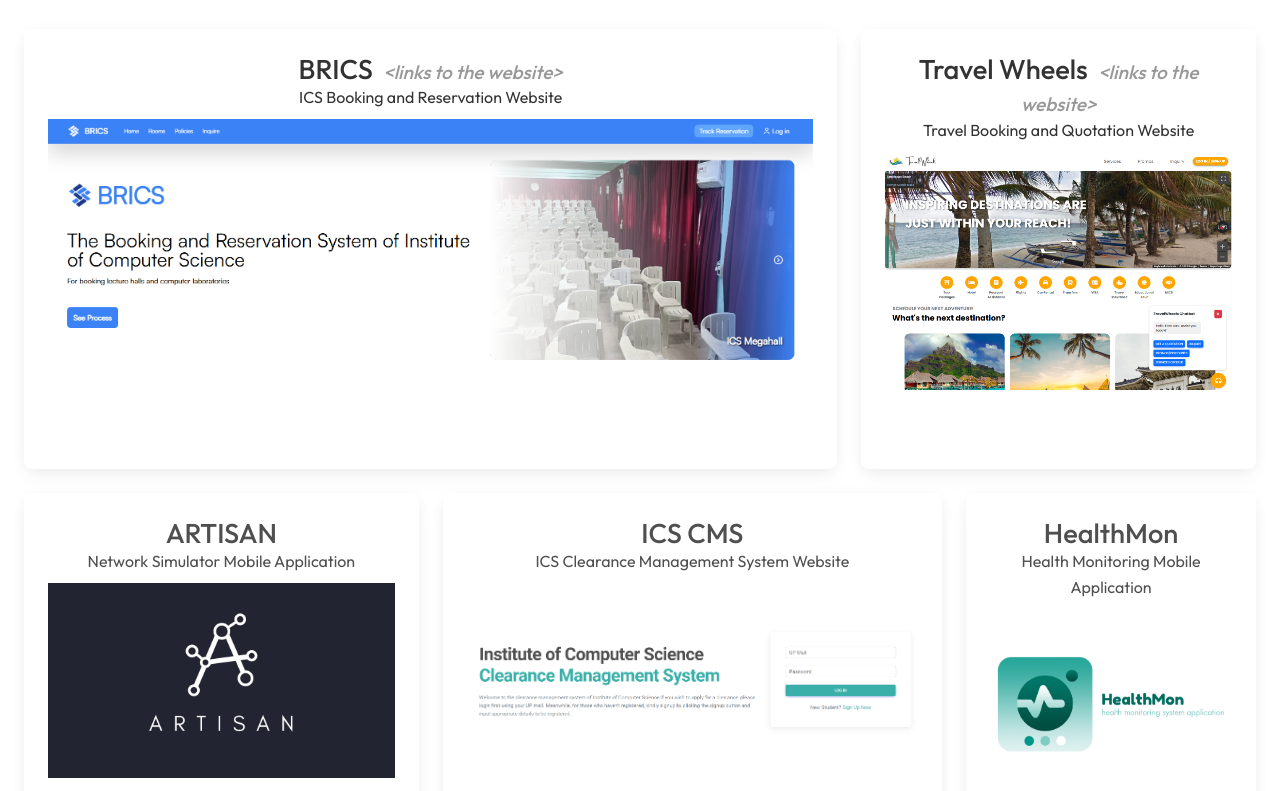
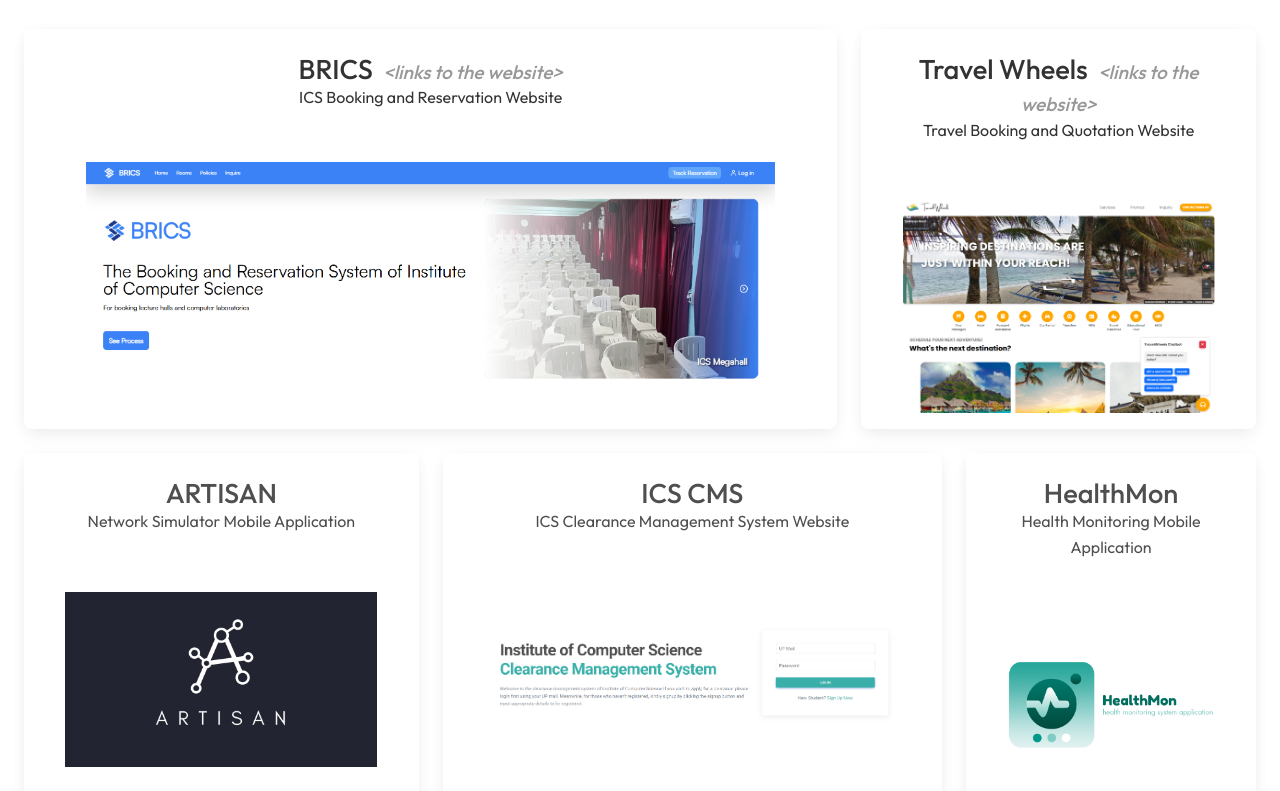
Before and after one commit to SeanConcepcion29/portfolio, a React (Create React App) app: page / in a window 1280 px wide. Shown: the part 1809-2600 px from the top of the page. Built offline with nearby package versions, Linux system fonts and the light colour scheme; a web font is replaced by a local one.

Commit message:
fix view height

```diff
--- a/src/App.js
+++ b/src/App.js
@@ -337,11 +337,11 @@
             <MDBRow>
               <MDBCol md="8" className="text-center">
                 <a href="https://brics-alpha.vercel.app/" target="_blank" rel="noopener noreferrer" style={{ textDecoration: "none" }}>
-                  <MDBCard className="card-hover" style={{ height: '55vh' }}>
+                  <MDBCard className="card-hover" style={{ height: '50vh' }}>
                     <MDBCardBody style={{ color: '#333' }}>
                       <MDBCardTitle style={{ fontSize: '1.7em', marginBottom: '0' }}> BRICS <span style={{fontSize: '0.7em', paddingLeft: '5px', opacity: '0.5', fontStyle: 'italic'}}> {'<links to the website>'} </span> </MDBCardTitle>
-                      <p className="mb-2"> ICS Booking and Reservation Website </p>
-                      <MDBCardImage src={bricsImage} className="img-fluid" style={{ objectFit: "cover" }} />
+                      <p className="mb-1"> ICS Booking and Reservation Website </p>
+                      <MDBCardImage src={bricsImage} className="img-fluid" style={{ objectFit: "contain", width: "90%", height: "90%" }} />
                     </MDBCardBody>
                   </MDBCard>
                 </a>
@@ -349,11 +349,11 @@
 
               <MDBCol md="4" className="text-center">
                 <a href="https://travelwheelsph.com/" target="_blank" rel="noopener noreferrer" style={{ textDecoration: "none" }}>
-                  <MDBCard className="card-hover" style={{ height: '55vh' }}>
+                  <MDBCard className="card-hover" style={{ height: '50vh' }}>
                     <MDBCardBody style={{ color: '#333' }}>
                       <MDBCardTitle style={{ fontSize: '1.7em', marginBottom: '0' }}> Travel Wheels <span style={{fontSize: '0.7em', paddingLeft: '5px', opacity: '0.5', fontStyle: 'italic'}}> {'<links to the website>'} </span> </MDBCardTitle>
-                      <p className="mb-2"> Travel Booking and Quotation Website </p>
-                      <MDBCardImage src={travelwheelsImage} className="img-fluid" style={{ objectFit: "cover" }} />
+                      <p className="mb-1"> Travel Booking and Quotation Website </p>
+                      <MDBCardImage src={travelwheelsImage} className="img-fluid" style={{ objectFit: "contain", width: "90%", height: "90%" }} />
                     </MDBCardBody>
                   </MDBCard>
                 </a>
@@ -362,31 +362,31 @@
 
             <MDBRow className="mt-4">
               <MDBCol md="4" className="text-center">
-                <MDBCard className="card-hover" style={{ height: '50vh' }}>
+                <MDBCard className="card-hover" style={{ height: '45vh' }}>
                   <MDBCardBody>
                     <MDBCardTitle style={{ fontSize: '1.7em', marginBottom: '0' }}> ARTISAN </MDBCardTitle>
-                    <p className="mb-2"> Network Simulator Mobile Application </p>
-                    <MDBCardImage src={artisanImage} className="img-fluid" style={{ objectFit: "cover" }} />
+                    <p className="mb-1"> Network Simulator Mobile Application </p>
+                    <MDBCardImage src={artisanImage} className="img-fluid" style={{ objectFit: "contain", width: "90%", height: "90%" }} />
                   </MDBCardBody>
                 </MDBCard>
               </MDBCol>
 
               <MDBCol md="5" className="text-center">
-                <MDBCard className="card-hover" style={{ height: '50vh' }}>
+                <MDBCard className="card-hover" style={{ height: '45vh' }}>
                   <MDBCardBody>
                     <MDBCardTitle style={{ fontSize: '1.7em', marginBottom: '0' }}> ICS CMS </MDBCardTitle>
-                    <p className="mb-2"> ICS Clearance Management System Website </p>
-                    <MDBCardImage src={icsmsImage} className="img-fluid" style={{ objectFit: "cover" }} />
+                    <p className="mb-1"> ICS Clearance Management System Website </p>
+                    <MDBCardImage src={icsmsImage} className="img-fluid" style={{ objectFit: "contain", width: "90%", height: "90%" }} />
                   </MDBCardBody>
                 </MDBCard>
               </MDBCol>
 
               <MDBCol md="3" className="text-center">
-                <MDBCard className="card-hover" style={{ height: '50vh' }}>
+                <MDBCard className="card-hover" style={{ height: '45vh' }}>
                   <MDBCardBody>
                     <MDBCardTitle style={{ fontSize: '1.7em', marginBottom: '0' }}> HealthMon </MDBCardTitle>
-                    <p className="mb-4"> Health Monitoring Mobile Application </p>
-                    <MDBCardImage src={healthmonImage} className="img-fluid" style={{ objectFit: "cover" }} />
+                    <p className="mb-1"> Health Monitoring Mobile Application </p>
+                    <MDBCardImage src={healthmonImage} className="img-fluid" style={{ objectFit: "contain", width: "90%", height: "90%" }} />
                   </MDBCardBody>
                 </MDBCard>
               </MDBCol>
@@ -397,8 +397,8 @@
                 <MDBCard className="card-hover">
                   <MDBCardBody>
                     <MDBCardTitle style={{ fontSize: '1.7em', marginBottom: '0' }}> Cardboard Voyage </MDBCardTitle>
-                    <p className="mb-2"> Turn-based RPG Mobile Game </p>
-                    <MDBCardImage src={cardboardvoyageImage} className="img-fluid" style={{ objectFit: "cover" }} />
+                    <p className="mb-1"> Turn-based RPG Mobile Game </p>
+                    <MDBCardImage src={cardboardvoyageImage} className="img-fluid" style={{ objectFit: "contain", width: "90%", height: "90%" }} />
                   </MDBCardBody>
                 </MDBCard>
               </MDBCol>
```
